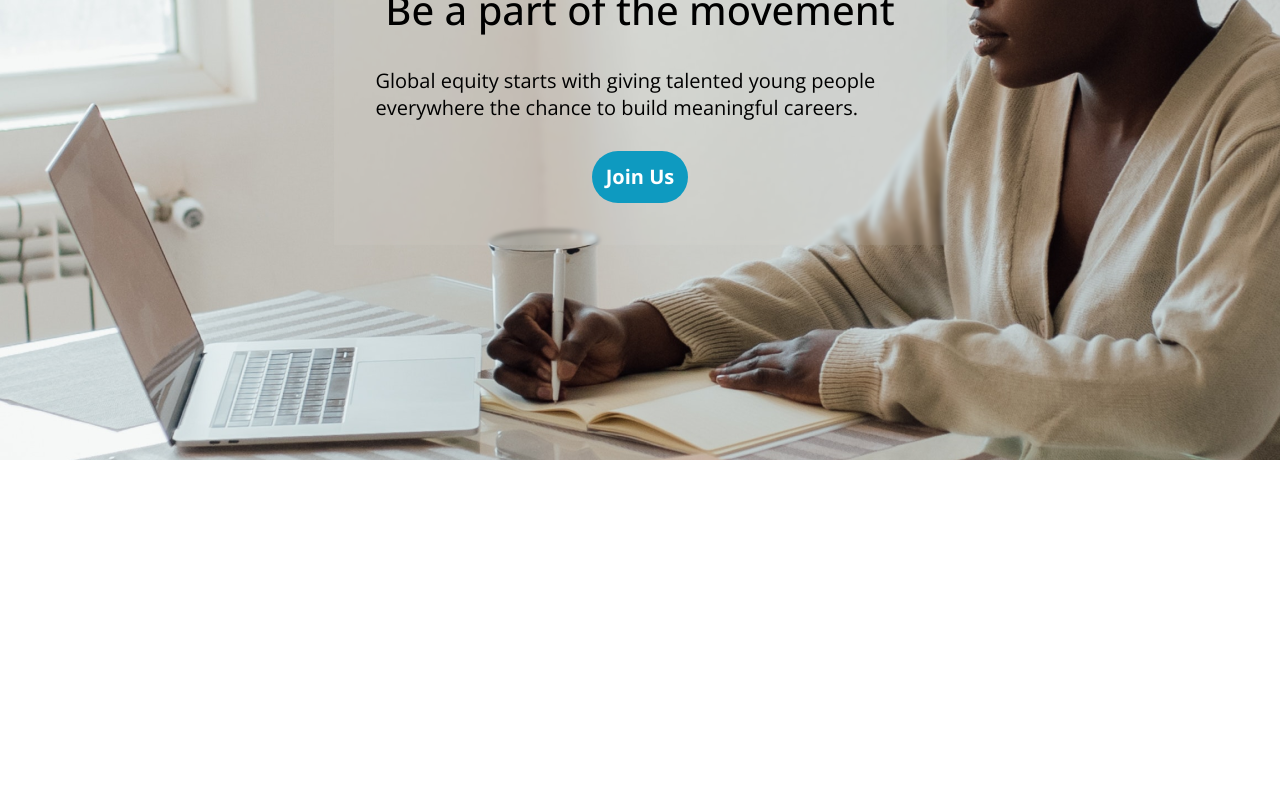
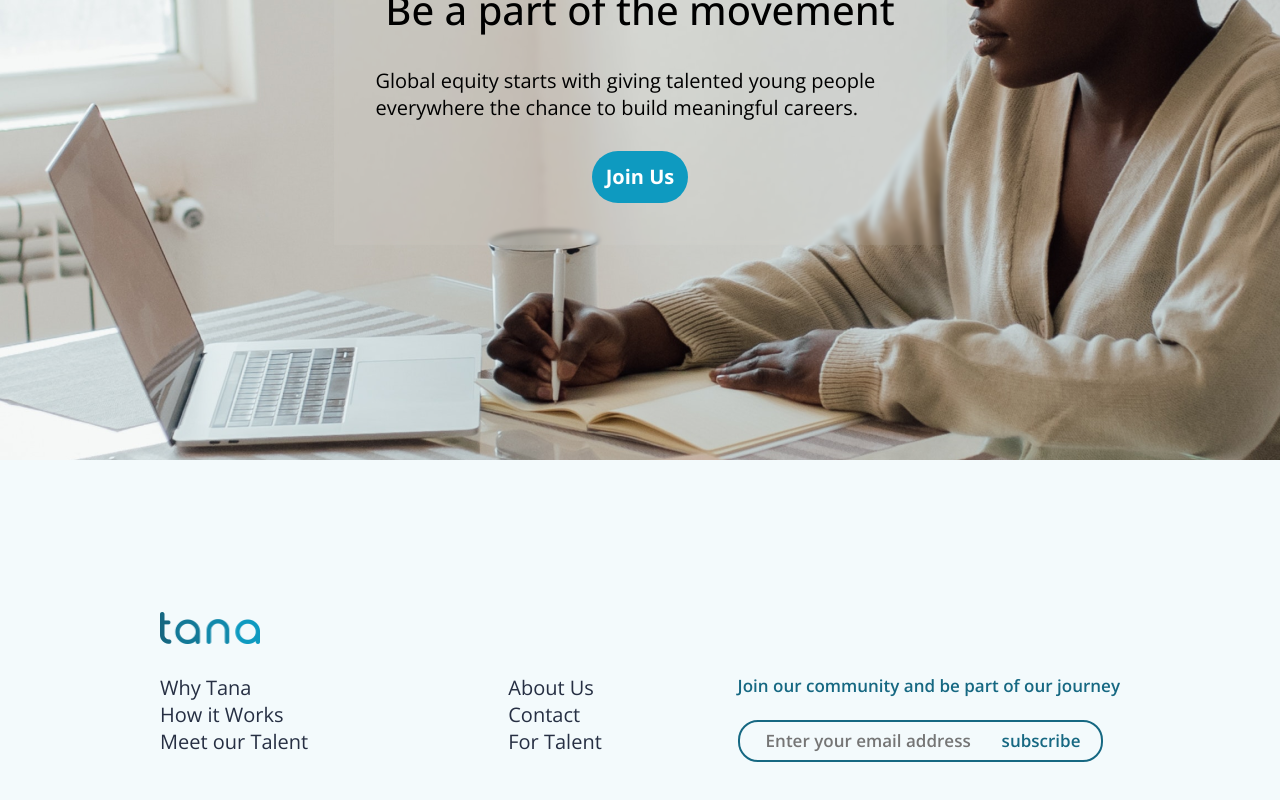
Before and after one commit to daudi13/tana, a Next.js app: page / in a window 1280 px wide. Shown: the part 5721-6521 px from the top of the page. Before the commit the page ends 6261 px from the top, so only its background shows below. Built offline with nearby package versions, Linux system fonts and the light colour scheme.

Commit message:
Add footer

```diff
--- /dev/null
+++ b/app/components/Footer.jsx
@@ -0,0 +1,56 @@
+'use client'
+
+import React from 'react'
+import style from '../styles/Footer.module.scss'
+import logo from '../assets/Logo.png'
+import Image from 'next/image'
+import Link from 'next/link'
+
+const Footer = () => {
+  const [email, setEmail] = React.useState("");
+
+  const handleSubmit = (event) => {
+    event.preventDefault();
+    console.log(`the email you entered was: ${email}`)
+  }
+
+  return (
+    <div className={style.footerWrapper}>
+      <div className={style.footerContainer}>
+        <Image src={logo} className={style.footerImage} sizes={23} />
+        <div className={style.footerMidLinks}>
+          <div style={{display: 'flex', gap: '200px'}}>
+            <ul className={style.footerLinks}>
+              <li className={style.footerLink}><Link href="" className={style.linkItem}>Why Tana</Link></li>
+              <li className={style.footerLink}><Link href="" className={style.linkItem}>How it Works</Link></li>
+              <li className={style.footerLink}><Link href="" className={style.linkItem}>Meet our Talent</Link></li>
+            </ul>
+            <ul className={style.footerLinks}>
+              <li className={style.footerLink}><Link href="" className={style.linkItem}>About Us</Link></li>
+              <li className={style.footerLink}><Link href="" className={style.linkItem}>Contact</Link></li>
+              <li className={style.footerLink}><Link href="" className={style.linkItem}>For Talent</Link></li>
+            </ul>
+          </div>
+
+          <div className={style.footerFormSection}>
+            <h3 className={style.footerFormTitle}>Join our community and be part of our journey</h3>
+
+            <form className={style.footerForm} onSubmit={handleSubmit}>
+              <label className={style.footerFormInputSec}>
+                <input type='email'
+                  placeholder='Enter your email address'
+                  value={email}
+                  className={style.inputBox}
+                  onChange ={(e) => setEmail(e.target.value)}
+                />
+                <input type="submit" value="subscribe" className={style.footerFormSubmitBtn} />
+              </label>
+            </form>
+          </div>
+        </div>
+      </div>
+    </div>
+  )
+}
+
+export default Footer
--- a/app/layout.js
+++ b/app/layout.js
@@ -1,4 +1,5 @@
 import Navbar from "./components/Navbar"
+import Footer from "./components/Footer"
 import './globals.css'
 
 export const metadata = {
@@ -14,7 +15,9 @@ export default function RootLayout({ children }) {
      </head>
      <body>
       <Navbar/>
-       {children}</body>
+       {children}
+       <Footer/>
+     </body>
     </html>
   )
 }
--- a/app/page.js
+++ b/app/page.js
@@ -73,7 +73,7 @@ export default function Home() {
         </div>
         <div className={styles.meetOurTeam}>
           <h2 className={styles.meetOurTeamTitle}>Meet our Team</h2>
-          <iframe src="https://player.vimeo.com/video/835781373?h=b24e1c23b9" width="2120" height="515"  frameborder="0" allow="autoplay; fullscreen; picture-in-picture" allowfullscreen></iframe>
+          <iframe src="https://player.vimeo.com/video/835781373?h=b24e1c23b9" width="2120" height="515"  frameborder="0" allow="autoplay; picture-in-picture" allowfullscreen></iframe>
           <p className={styles.meetOurTeamText}>Curious to see who could be joining the slack on Monday?</p>
           <Link href="" className={styles.learnBtn}>Learn more here</Link>
         </div>
--- /dev/null
+++ b/app/styles/Footer.module.scss
@@ -0,0 +1,93 @@
+
+
+.footerWrapper {
+  background-color:#F3FAFC;
+  height: 450px;
+  display: flex;
+  align-items: center;
+  justify-content: center;
+
+  .footerContainer {
+    width: 75%;
+    display: flex;
+    flex-direction: column;
+
+    .footerImage {
+      width: 100px;
+      height: 31.76px;
+      margin-bottom: 30px;
+    }
+
+    .footerMidLinks {
+      display: flex;
+      justify-content: space-between;
+
+
+      .footerLinks {
+        list-style: none;
+
+        .footerLink {
+          & > * + * {
+            margin-bottom: 11px;
+          }
+
+          .linkItem {
+            text-decoration: none;
+            color: #262F43;
+            font-family: 'Open sans';
+            font-size: 20px;
+            font-weight: 300;
+          }
+        }
+      }
+
+      .footerFormSection {
+        justify-self: flex-end;
+
+        .footerFormTitle {
+          font-size: 17px;
+          font-family: 'Open Sans', sans-serif;
+          font-weight: 600;
+          color: #166882;
+          margin-bottom: 30px;
+        }
+
+        .footerForm {
+          .footerFormInputSec {
+            border: 2px solid #166882;
+            padding: 10.5px 21px;
+            border-radius: 20px;
+
+            .inputBox {
+              border: none;
+              padding: 5px;
+              background-color: transparent;
+              font-size: 17px;
+              color: #262F43;
+
+              &:focus {
+                outline: none;
+              }
+
+              &::placeholder {
+                font-family: 'Open Sans', sans-serif;
+                font-weight: 600;
+                font-size: 17px;
+              }
+            }
+
+            .footerFormSubmitBtn {
+              background-color: transparent;
+              border: none;
+              font-family: 'Open Sans', sans-serif;
+              font-weight: 600;
+              font-size: 17px;
+              color: #166882;
+              margin-left: 10px;
+            }
+          }
+        }
+      }
+    }
+  }
+}
--- a/app/styles/Home.module.scss
+++ b/app/styles/Home.module.scss
@@ -1,6 +1,6 @@
 
     .mainSection{
-      margin-bottom: 5rem;
+      // margin-bottom: 5rem;
     }
     .heroSection{
       background-image: url('../assets/pexels-christina-morillo-1181251\ 1.png');
```
Also changed, not shown: app/components/Layout.js (deleted, +0 -10 lines), app/about/page.jsx (renamed from app/pages/about/page.jsx).
